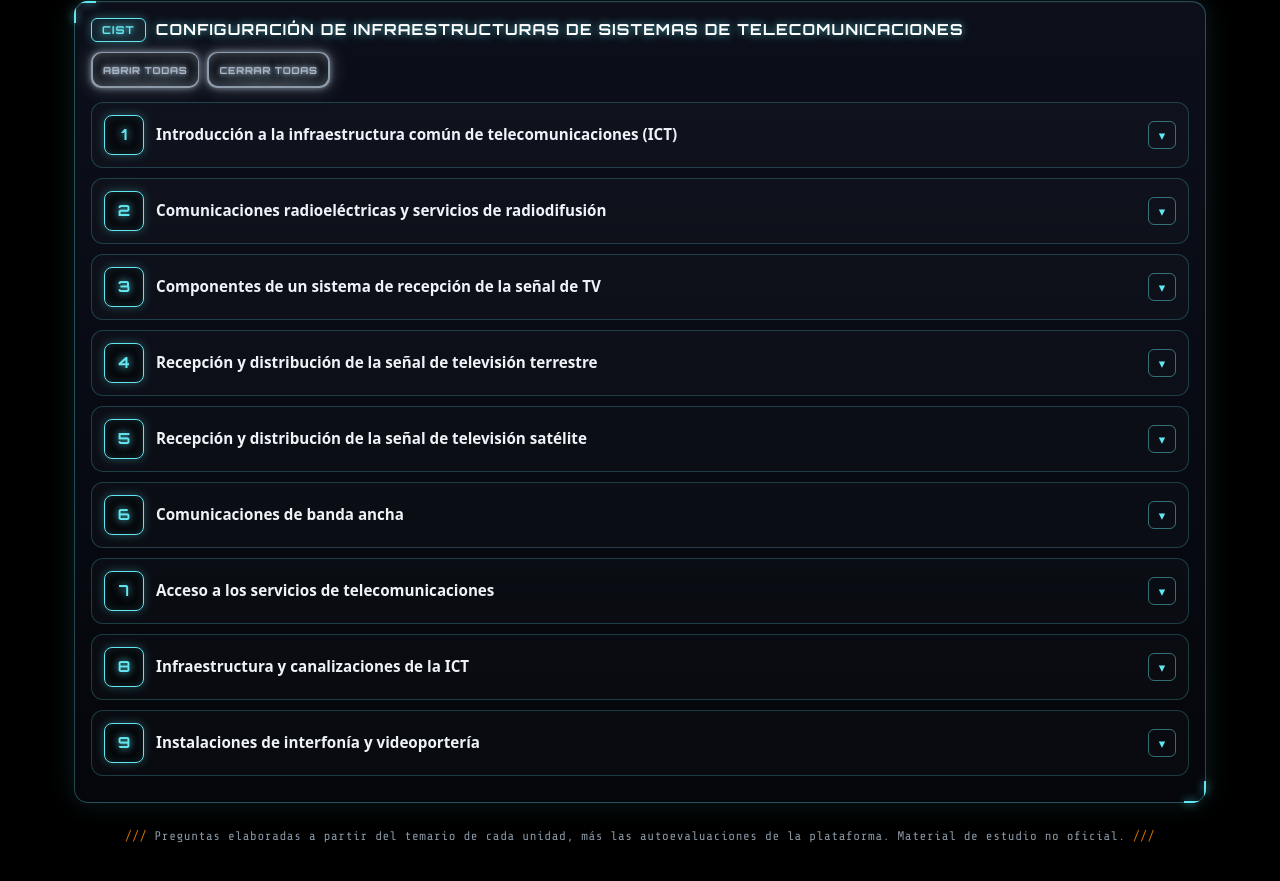
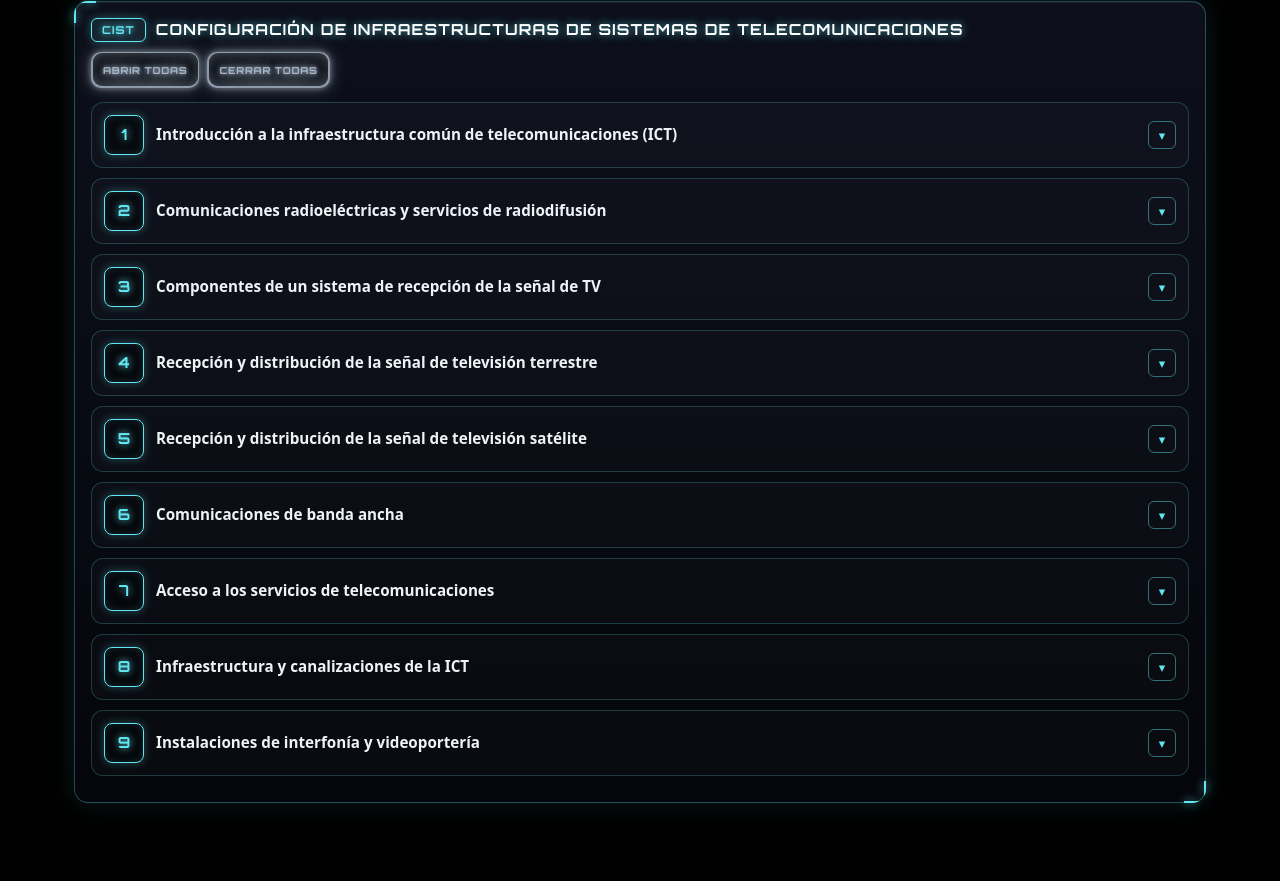
Before and after one commit to Mifsut-Admin/CFGS-STI, a plain HTML site: page index.html in a window 1280 px wide. Shown: the part 1454-2335 px from the top of the page. Drawn offline with nearby package versions, Linux system fonts and the light colour scheme; animation ran at ten frames a second.

Commit message:
Quitar el texto del pie de página
Co-Authored-By: Claude Opus 5.5 <noreply@anthropic.com>

```diff
--- a/index.html
+++ b/index.html
@@ -65,7 +65,6 @@
 
     <main id="app"></main>
 
-    <footer class="pie">Preguntas elaboradas a partir del temario de cada unidad, más las autoevaluaciones de la plataforma. Material de estudio no oficial.</footer>
   </div>
   <script src="data/indice.js?v=20261112f"></script>
   <script src="comun.js?v=20261112f"></script>
```
